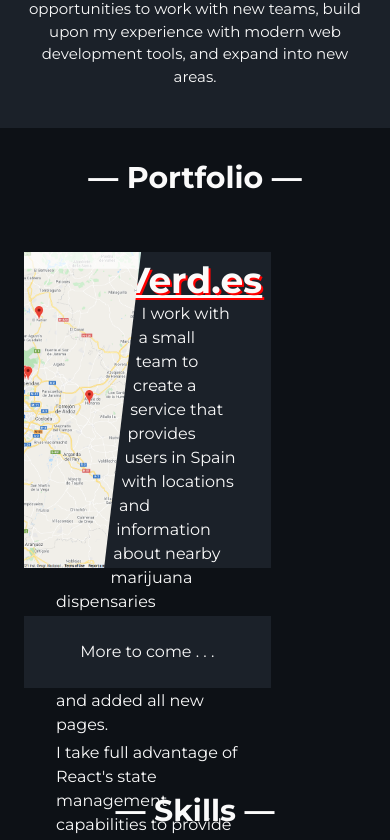
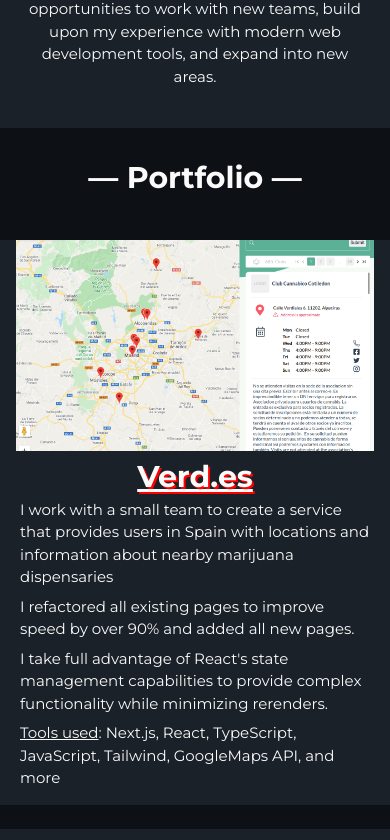
Before and after one commit to dslovinsky/danielslovinsky.com, a Next.js app: page / in a window 390 px wide. Shown: the part 1459-2299 px from the top of the page. Built offline with nearby package versions, Linux system fonts and the light colour scheme.

Commit message:
Makes Portfolio section responsive

```diff
--- a/components/Content/Portfolio.tsx
+++ b/components/Content/Portfolio.tsx
@@ -8,8 +8,8 @@ export default function Portfolio({...props}) {
   return (
     <div {...props} className={`${styles.section}`}>
       <h1 className="text-3xl my-8 font-bold self-center">— Portfolio —</h1>
-      <div className={`${styles.card} h-2/6`}>
-        <div className={`${styles.site_image} w-1/2 relative h-full`}>
+      <div className={`${styles.card}`}>
+        <div className={`${styles.site_image}`}>
           <Link href="https://verd.es/">
             <a>
               <Image
@@ -25,7 +25,7 @@ export default function Portfolio({...props}) {
           <div>
             <Link href="https://verd.es/">
               <a>
-                <h3 className="text-4xl font-bold underline">Verd.es</h3>
+                <h3 className="text-3xl md:text-4xl font-bold underline">Verd.es</h3>
               </a>
             </Link>
           </div>
@@ -52,7 +52,7 @@ export default function Portfolio({...props}) {
             <li>
               <p>
                 <span className="underline">Tools used</span>: Next.js, React,
-                TypeScript, JavaScript, and Tailwind
+                TypeScript, JavaScript, Tailwind, GoogleMaps API, and more
               </p>
             </li>
           </ul>
--- a/styles/components/portfolio.module.scss
+++ b/styles/components/portfolio.module.scss
@@ -1,27 +1,60 @@
 @use '../partials/colors';
+@use '../partials/breakpoints';
 
 .section {
   display: flex;
   flex-direction: column;
-  height: 75vh;
+  min-height: 75vh;
+
+  @media screen and (min-width: breakpoints.$large) {
+    height: 75vh;
+  }
 
   .card {
     background-color: colors.$black-pearl-lite;
-    margin: 24px calc(5% + 100px) 24px 24px;
     min-height: 72px;
+    margin: 12px 0;
+
+    @media screen and (min-width: breakpoints.$medium) {
+      margin: 24px calc(3% + 84px) 24px 24px;
+    }
+
+    @media screen and (min-width: breakpoints.$large) {
+      margin-right: calc(4% + 94px);
+    }
 
     &:first-of-type {
-      min-height: 316px;
+      @media screen and (min-width: breakpoints.$large) {
+        height: 51%;
+      }
     }
 
     .site_image {
-      float: left;
-      clip-path: polygon(0% 0%, 95% 0%, 65% 100%, 0% 100%);
-      shape-outside: polygon(0% 0%, 100% 0%, 70% 100%, 0% 100%);
+      position: relative;
+      height: 25vh;
+      margin: 0 4%;
+
+      @media screen and (min-width: breakpoints.$large) {
+        margin: 0;
+        height: 100%;
+        width: 50%;
+        float: left;
+        clip-path: polygon(0% 0%, 95% 0%, 65% 100%, 0% 100%);
+        shape-outside: polygon(0% 0%, 100% 0%, 70% 100%, 0% 100%);
+      }
     }
 
     .paragraphs {
-      padding: 8px 32px;
+      padding: 8px 20px;
+      font-size: 0.9375rem;
+
+      @media screen and (min-width: breakpoints.$x-small) {
+        font-size: 1rem;
+      }
+
+      @media screen and (min-width: breakpoints.$small) {
+        padding: 8px 36px;
+      }
 
       > div {
         display: flex;
```
